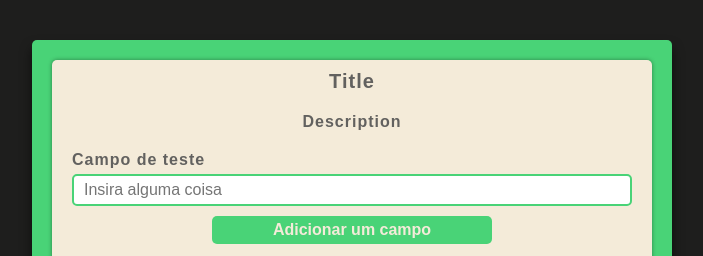
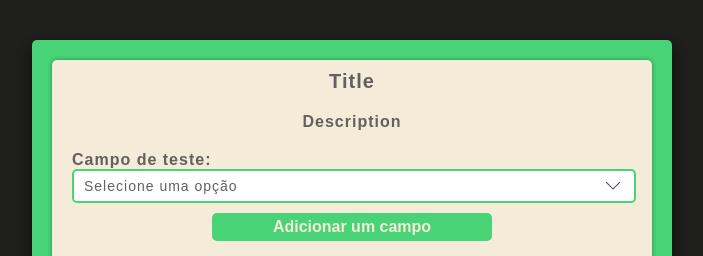
Before and after one commit to PedroPires20/Form, a React (Vite) app: page / in a window 1280 px wide. Shown: the top 256 px of the page, without its empty margins (288-991 px from the left). Built offline with nearby package versions, Linux system fonts and the light colour scheme.

Commit message:
Adicionando exemplo do uso do componente Select

```diff
--- a/src/pages/Builder/Builder.tsx
+++ b/src/pages/Builder/Builder.tsx
@@ -1,6 +1,6 @@
 import { useForm } from "react-hook-form"
 import {InputType} from "../../components/InputType/InputType"
-import { TextInput } from "../../components/TextInput/TextInput"
+import { SelectInput } from "../../components/SelectInput/SelectInput"
 import {
   BuilderContainer,
   BuilderDescription,
@@ -8,6 +8,7 @@ import {
   BuilderSubmit,
   BuilderTitle,
   BuilderFields,
+  SelectLabel
 } from "./BuilderStyles"
 
 export function Builder() {
@@ -20,13 +21,8 @@ export function Builder() {
         <BuilderDescription>Description</BuilderDescription>
 
         <BuilderFields>
-          <TextInput
-            register={register}
-            name="test"
-            label="Campo de teste"
-            required
-            placeholder="Insira alguma coisa"
-          />
+          <SelectLabel>Campo de teste:</SelectLabel>
+          <SelectInput placeholder="Selecione uma opção" options={[{name: "Opção 1", value: "1"}, {name: "Opção 2", value: "2"}, {name: "Opção 3", value: "3"}]}/>
         </BuilderFields>
         <InputType onChange={() => {}}/>
         <BuilderSubmit
--- a/src/pages/Builder/BuilderStyles.ts
+++ b/src/pages/Builder/BuilderStyles.ts
@@ -60,3 +60,9 @@ export const BuilderSubmit = styled.button`
   padding: 5px 10px;
   color: var(--light);
 `
+
+export const SelectLabel = styled.label`
+  color: var(--dark-gray);
+  margin-bottom: 5px;
+  font-weight: bold;
+`
```
